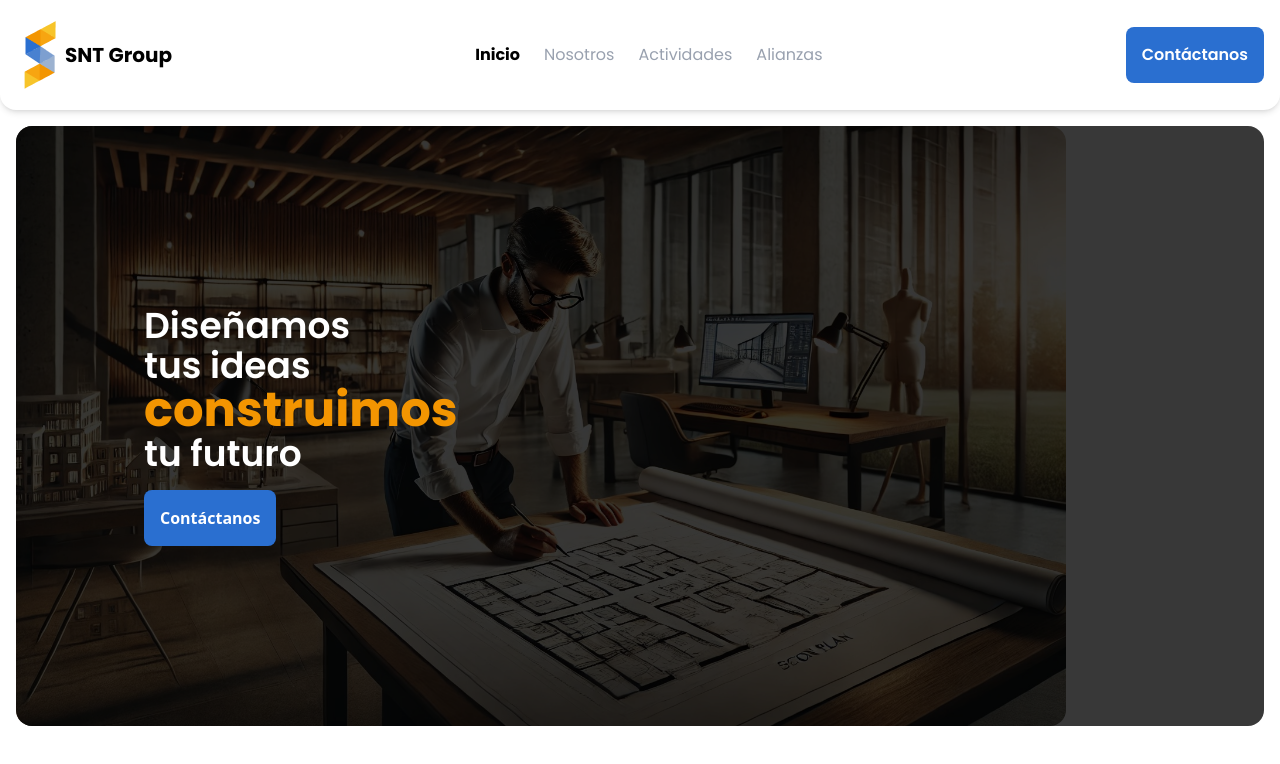
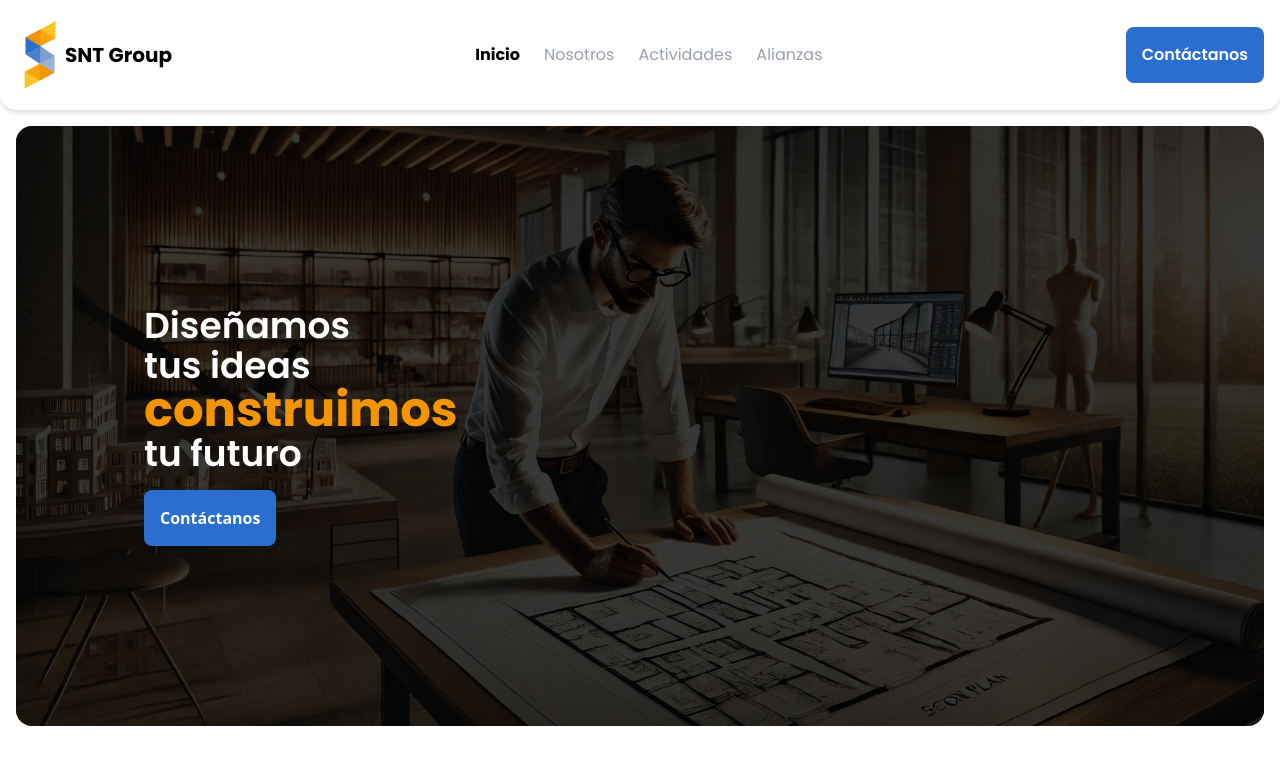
Before and after one commit to darkv314/SNT, an Angular app: page /inicio in a window 1280 px wide. Shown: the top 764 px of the page. Built offline with nearby package versions, Linux system fonts and the light colour scheme.

Commit message:
Image banner fixes

```diff
--- a/angular.json
+++ b/angular.json
@@ -97,5 +97,8 @@
         }
       }
     }
+  },
+  "cli": {
+    "analytics": false
   }
 }
--- a/src/app/components/image-banner/image-banner.component.html
+++ b/src/app/components/image-banner/image-banner.component.html
@@ -1,7 +1,7 @@
 <section class="p-4">
-  <section class="relative h-[75dvh] flex">
-    <img class=" rounded-2xl  object-cover" [src]="imageUrl()" [alt]="imageTitle()">
-    <div class="bg-[#000000c7] size-full absolute top-0 left-0 rounded-2xl flex flex-col justify-center p-32 gap-4">
+  <section class="relative md:h-[75dvh] h-[50dvh] flex">
+    <img class=" rounded-2xl size-full object-cover object-center" [src]="imageUrl()" [alt]="imageTitle()">
+    <div class="bg-[#000000c7] size-full absolute top-0 left-0 rounded-2xl flex flex-col justify-center items-center gap-4 text-center md:p-32 md:text-left md:items-start">
       <section class="flex flex-col">
         <h1 class="text-white text-4xl font-semibold max-w-[10ch]">{{initialText()}}<span class="text-secondary text-5xl font-bold">{{mainText()}}</span>{{lastText()}}</h1>
       </section>
```
Also changed, not shown: 1 other file (tests, documents, lock files or other folders).
